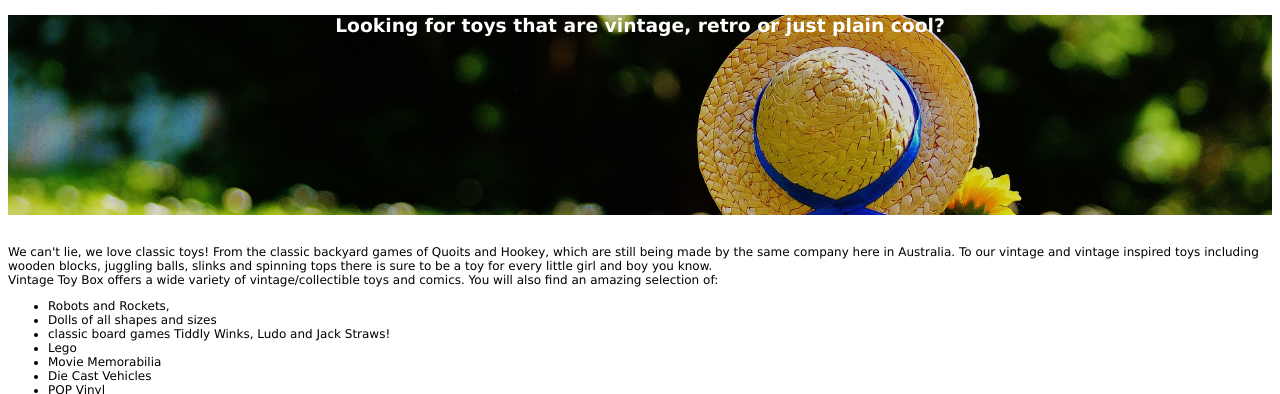
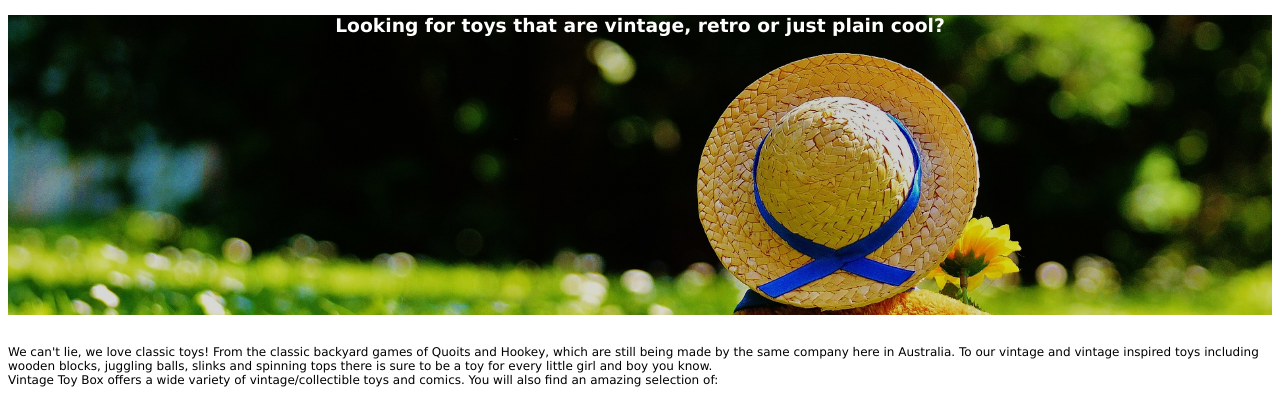
Before and after one commit to melodysantiago/melodysantiago.github.io, a plain HTML site: page unit_3/index.html in a window 1280 px wide. Shown: the part 222-616 px from the top of the page. Drawn offline with Linux system fonts and the light colour scheme.

Commit message:
Update style.css

```diff
--- a/unit_3/css/style.css
+++ b/unit_3/css/style.css
@@ -20,8 +20,8 @@ nav {
     background-size: cover;
     background-position: center;
     font-family: verdana;
-    height: 200px;
-    vertical-align: middle;
+    height: 300px;
+    vertical-align: text-bottom;
 }
 h1, h3 {
 	color: #FFFFFF;
```
